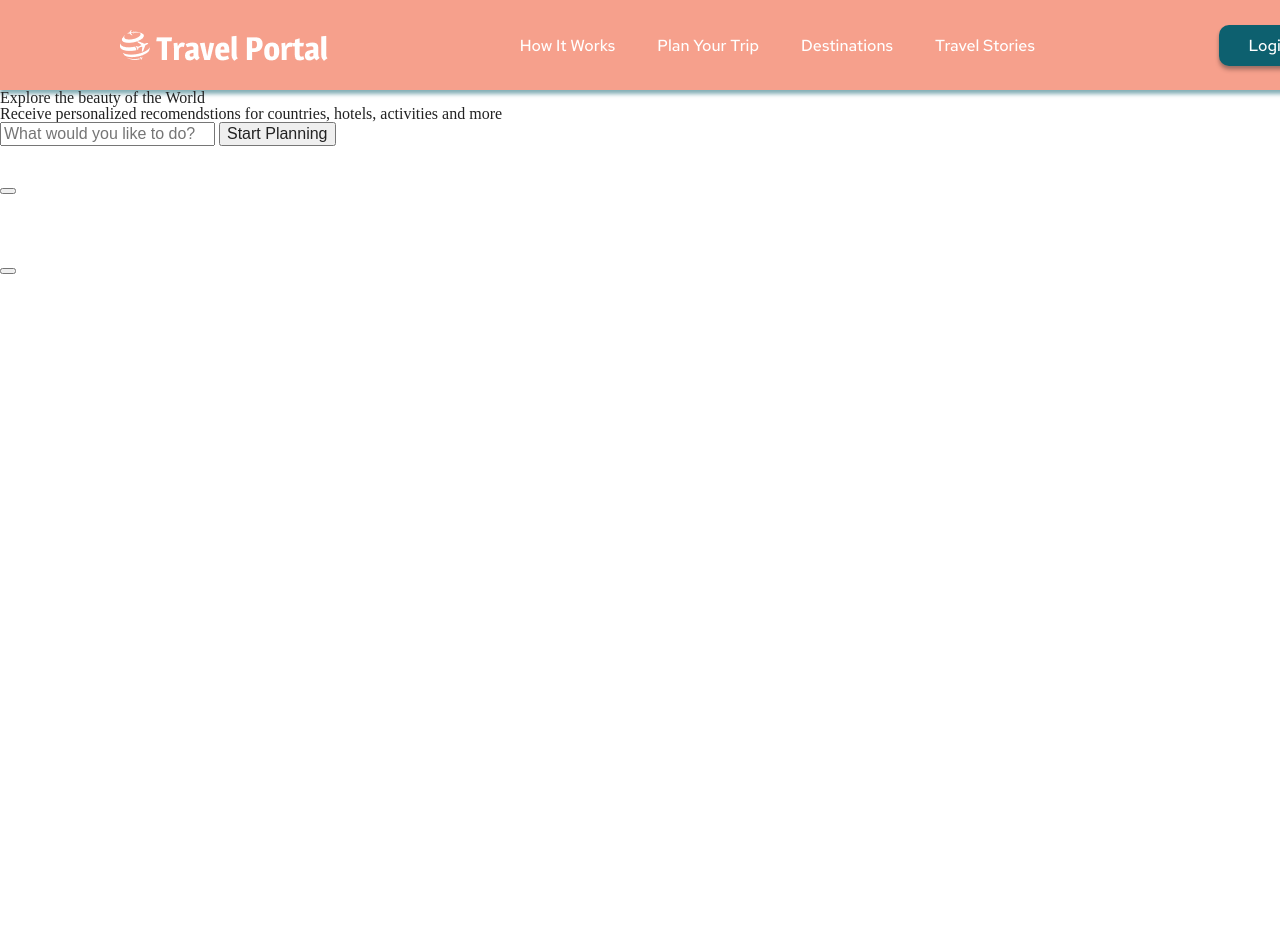
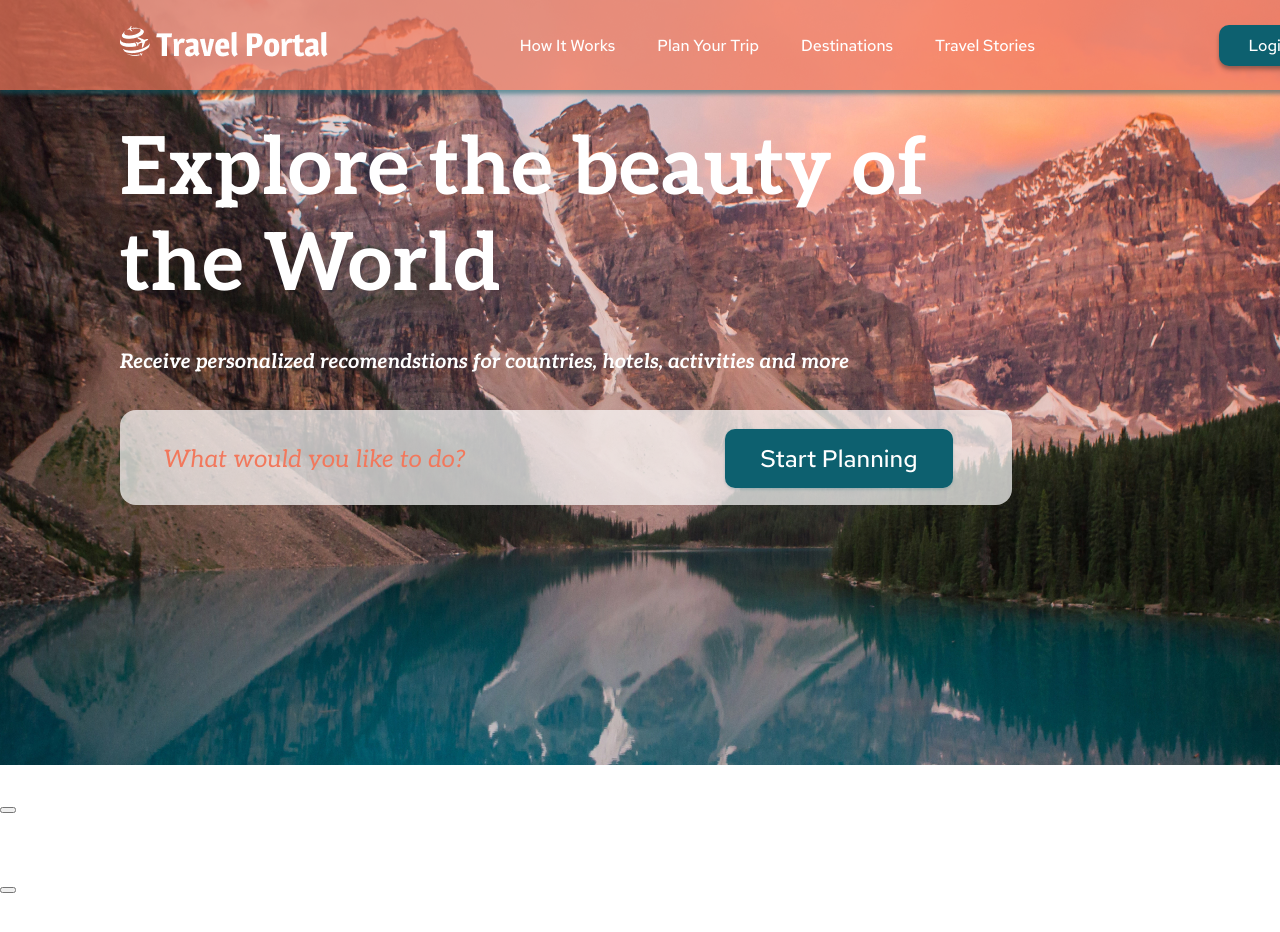
Before and after one commit to RDNCry/Travel_Test, a plain HTML site: page index.html in a window 1280 px wide. Shown: the top 932 px of the page. Before the commit the page ends 800 px from the top, so only its background shows below. Drawn offline with Linux system fonts and the light colour scheme; a web font is replaced by a local one.

Commit message:
finished first page

```diff
--- a/index.html
+++ b/index.html
@@ -3,14 +3,11 @@
 <head>
     <meta charset="UTF-8">
     <meta name="viewport" content="width=device-width, initial-scale=1.0">
-    <title>Travel</title>
     <link rel="stylesheet" type="text/css" href="style.css">
     <link rel="preconnect" href="https://fonts.googleapis.com">
     <link rel="preconnect" href="https://fonts.gstatic.com" crossorigin>
-    <link href="https://fonts.googleapis.com/css2?family=Magra:wght@700&display=swap" rel="stylesheet">
-    <link rel="preconnect" href="https://fonts.googleapis.com">
-    <link rel="preconnect" href="https://fonts.gstatic.com" crossorigin>
-    <link href="https://fonts.googleapis.com/css2?family=Magra:wght@700&family=Red+Hat+Text:wght@500&display=swap" rel="stylesheet">
+    <link href="https://fonts.googleapis.com/css2?family=Aleo:ital,wght@0,700;1,400;1,700&family=Magra:wght@700&family=Red+Hat+Text:wght@500&display=swap" rel="stylesheet">
+    <title>Travel</title>
 </head>
 <body>
 <div class="style_mount">
@@ -31,8 +28,9 @@
 </header>
 
 <section class="plan">
+    <div class="content">
    <h1>Explore the beauty of the World</h1>
-   <p>Receive personalized recomendstions for countries, hotels, activities and more</p>
+   <p class="text">Receive personalized recomendstions for countries, hotels, activities and more</p>
    <p>
   <div class="question">
       <input type="text" placeholder="What would you like to do?"></input>
@@ -41,6 +39,13 @@
    </p>
 </section>
 </div>
+</div>
+
+
+
+
+
+
 <section>
     <h2></h2>
     <div class="steps">
--- a/style.css
+++ b/style.css
@@ -365,18 +365,14 @@ textarea {
     padding: 0.2em 0;
 }
 /* The End of Reset */
-@import url('https://fonts.googleapis.com/css2?family=Magra:wght@700&family=Red+Hat+Text:wght@500&display=swap');
-@import url('https://fonts.googleapis.com/css2?family=Magra:wght@700&family=Red+Hat+Text:wght@500&display=swap');
-/* .style_mount {
+@import url('https://fonts.googleapis.com/css2?family=Aleo:ital,wght@0,700;1,400;1,700&family=Magra:wght@700&family=Red+Hat+Text:wght@500&display=swap');
+.style_mount {
   background-image: url(images/plan_mount.jpg);
   background-repeat: no-repeat;
   background-position: center center;
-  background-attachment: fixed;
-  -webkit-background-size: cover;
-  -moz-background-size: cover;
-  -o-background-size: cover;
-  background-size: cover;
-} */
+  width: 1440px;
+  height: 765px;
+}
 * {
     box-sizing: border-box;
 }
@@ -396,7 +392,10 @@ header .wrapper {
     display: flex;
     align-items: center;
     justify-content: space-between;
-
+}
+header .wrapper a.logo {
+    margin-top: 25px;
+    margin-bottom: 34px;
 }
 header .wrapper nav.navigation ul {
 display: flex;
@@ -430,3 +429,77 @@ header .wrapper button.login {
     font-size: 16px;
     line-height: 21px;
 }
+section.plan {
+    max-width: 1200px;
+    width: 100%;
+    height: 676px;
+    margin: 0 auto;
+}
+section.plan .content {
+    width: 892px;
+    height: 422px;
+    margin-top: 32px;
+}
+h1 {
+    font-family: 'Aleo', serif;
+    font-size: 80px;
+    line-height: 96px;
+    color: #FFFFFF;
+    }
+    section.plan .content p.text {
+        font-family: 'Aleo';
+        font-style: italic;
+        font-weight: 700;
+        font-size: 20px;
+        line-height: 24px;
+        color: #FFFFFF;
+        margin-top: 36px;
+        margin-bottom: 36px;
+    }
+    section.plan .content .question {
+        width: 892px;
+        height: 95px;
+        background: rgba(255, 255, 255, 0.7);
+        border-radius: 16px;
+    }
+    section.plan .content .question input {
+        border: none;
+        background: transparent;
+        width: 560px;
+        height: 22px;
+        margin-top: 38px;
+        margin-bottom: 41px;
+        margin-left: 41px;
+        font-family: 'Aleo';
+        font-style: italic;
+        font-weight: 400;
+        font-size: 24px;
+        line-height: 29px;
+        color: #F2785C;
+    }
+    section.plan .content .question input::placeholder {
+        font-family: 'Aleo';
+        font-style: italic;
+        font-weight: 400;
+        font-size: 24px;
+        line-height: 29px;
+        color: #F2785C;
+    }
+    section.plan .content .question button {
+        width: 228px;
+        height: 59px;
+        left: 766px;
+        top: 434px;
+        border: none;
+        background: #0D606F;
+        box-shadow: 0px 0px 3px rgba(13, 96, 111, 0.08), 0px 2px 3px rgba(13, 96, 111, 0.16);
+        border-radius: 10px;
+    }
+    section.plan .content .question button.start {
+    font-family: 'Red Hat Text';
+    font-style: normal;
+    font-weight: 500;
+    font-size: 24px;
+    line-height: 32px;
+    color: #FFFFFF;
+    }
```
